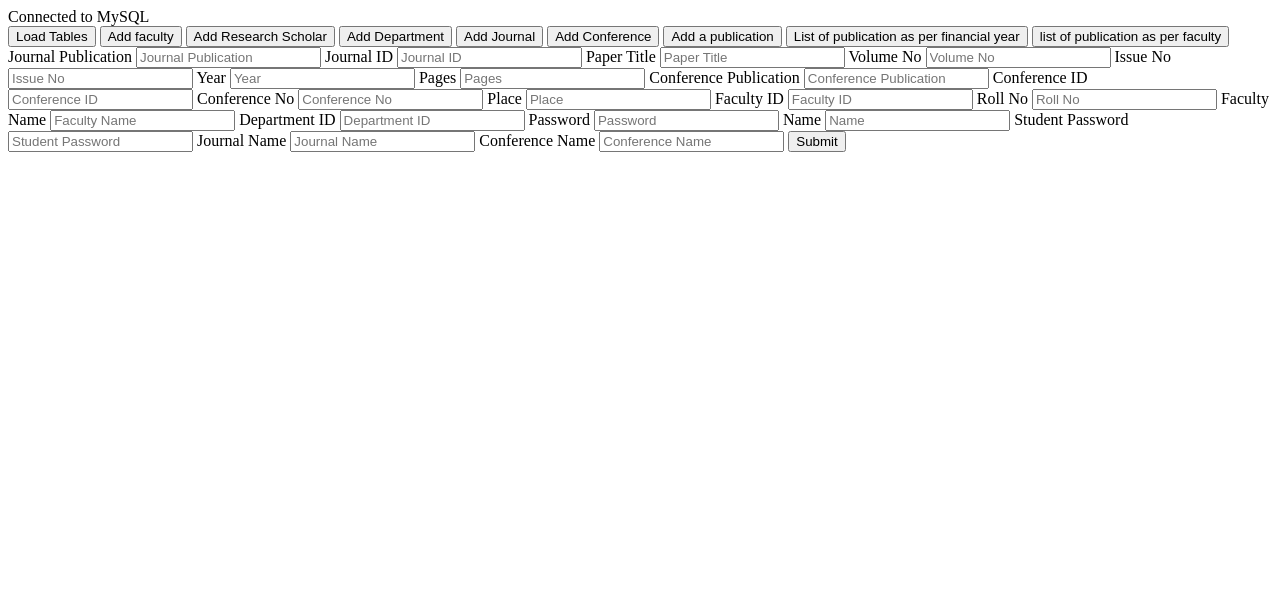
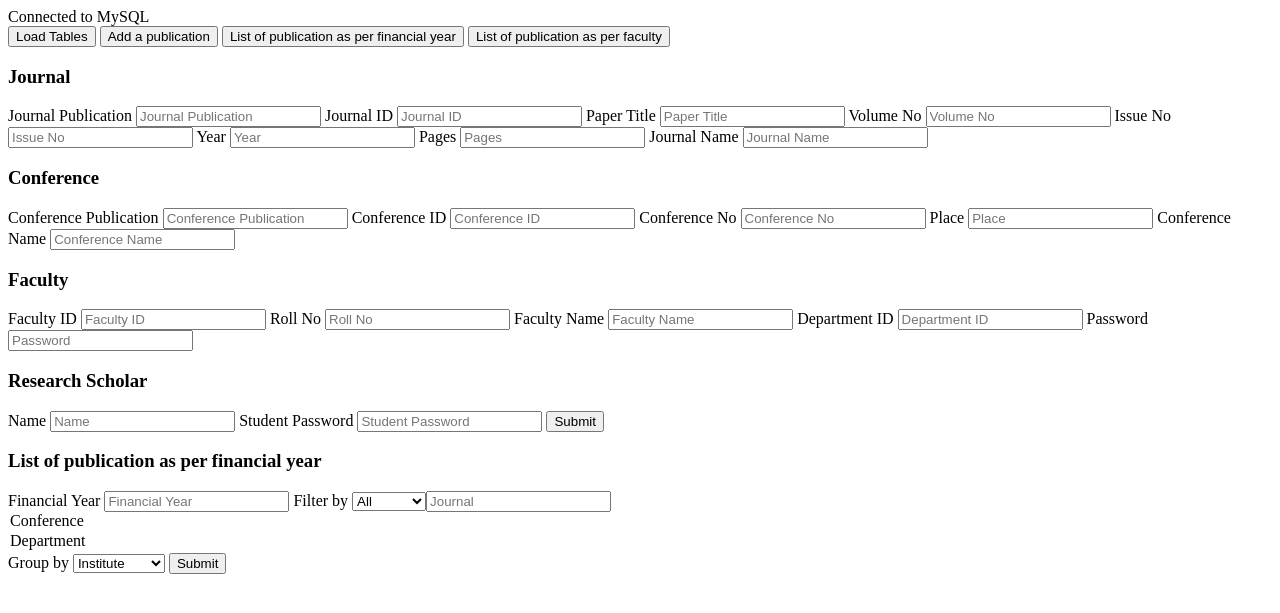
Before and after one commit to Chetan-Chinchulkar/Journal-Database, a PHP site: page / in a window 1280 px wide. Shown: the top 613 px of the page. Run offline with PHP 8.4, Linux system fonts and the light colour scheme; data that the repository does not hold is empty.

Commit message:
backup: group by

```diff
--- a/index.php
+++ b/index.php
@@ -14,22 +14,15 @@ include 'connect.php';
 </head>
 <style>
     section{
-        /* display: hidden; */
+        /* display: none; */
     }
 </style>
 <body>
 
-    <button id="load" class="load">Load Tables</button>
-
-    <button>Add faculty</button>
-    <button>Add Research Scholar</button>
-    <button>Add Department</button>
-    <button>Add Journal</button>
-    <button>Add Conference</button>
-
-    <button>Add a publication</button>
-    <button>List of publication as per financial year</button>
-    <button>list of publication as per faculty</button>
+    <button id="load" class="load" onclick="">Load Tables</button>
+    <button id="add" class="add" onclick="addPub()">Add a publication</button>
+    <button onclick="listFinan()">List of publication as per financial year</button>
+    <button onclick="listFac()">List of publication as per faculty</button>
 
     <section>
 
@@ -38,9 +31,12 @@ include 'connect.php';
 
     </section>
 
-    <section id="load_tables" class="load_tables">
+    <section id="load_tables" class="load_tables" >
         <!-- form for entering journal details -->
         <form id="add_journal" class="add_journal" action="">
+
+            <h3>Journal</h3>
+
             <!-- label and  input for jour_pub,jour_id,paper_title,volume_no, issue_no, year and pages -->
             <label for="jour_pub">Journal Publication</label>
             <input type="text" name="jour_pub" id="jour_pub" placeholder="Journal Publication">
@@ -56,7 +52,11 @@ include 'connect.php';
             <input type="text" name="year" id="year" placeholder="Year">
             <label for="pages">Pages</label>
             <input type="text" name="pages" id="pages" placeholder="Pages">
+            <label for="jour_name">Journal Name</label>
+            <input type="text" name="jour_name" id="jour_name" placeholder="Journal Name">
 
+
+            <h3>Conference</h3>
 
             <label for="conf_pub">Conference Publication</label>
             <input type="text" name="conf_pub" id="conf_pub" placeholder="Conference Publication">
@@ -66,6 +66,11 @@ include 'connect.php';
             <input type="text" name="conf_no" id="conf_no" placeholder="Conference No">
             <label for="place">Place</label>
             <input type="text" name="place" id="place" placeholder="Place">
+            <label for="conf_name">Conference Name</label>
+            <input type="text" name="conf_name" id="conf_name" placeholder="Conference Name">
+
+
+            <h3>Faculty</h3>
 
             <!-- label and input for fac_id -->
             <label for="fac_id">Faculty ID</label>
@@ -82,19 +87,14 @@ include 'connect.php';
             <label for="password">Password</label>
             <input type="text" name="password" id="password" placeholder="Password">
 
+            <h3>Research Scholar</h3>
+
             <!-- label and input for name, student password -->
             <label for="name">Name</label>
             <input type="text" name="name" id="name" placeholder="Name">
             <label for="student_password">Student Password</label>
             <input type="text" name="student_password" id="student_password" placeholder="Student Password">
 
-            <!-- label and input for jour_name -->
-            <label for="jour_name">Journal Name</label>
-            <input type="text" name="jour_name" id="jour_name" placeholder="Journal Name">
-
-            <!-- label and input for conf_name -->
-            <label for="conf_name">Conference Name</label>
-            <input type="text" name="conf_name" id="conf_name" placeholder="Conference Name">
 
             <!-- submit button -->
 
@@ -109,8 +109,113 @@ include 'connect.php';
 
 
 
-    <section id=""></section>
+    <section id="list_finance" class="list_finance">
+        <!-- form for listing publication as per financial year -->
+        <form id="list_finan" class="list_finan" action="">
 
+            <h3>List of publication as per financial year</h3>
+
+            <!-- label and input for financial year -->
+            <label for="finan_year">Financial Year</label>
+            <input type="text" name="finan_year" id="finan_year" placeholder="Financial Year">
+            <!-- extra option for all, journal, Conference, Department wise -->
+            <label for="filter">Filter by</label>
+            <select name="filter" id="filter">
+                <option value="all">All</option>
+                <option value="journal">Journal :
+                    <!-- input for journal -->
+                    <input type="text" name="journal" id="journal" placeholder="Journal">
+
+                </option>
+                <option value="conference">Conference</option>
+                <option value="department">Department</option>
+            </select>
+            <label for="group">Group by</label>
+            <select name="group" id="group">
+                <option value="institute">Institute</option>
+                <option value="department">Department</option>
+            </select>
+
+
+
+            <!-- submit button -->
+            <button type="submit" id="submit_list_finan" class="submit_list_finan">Submit</button>
+
+            <?php
+                $sql = "SELECT * FROM journalrecord";
+                // if filter is not all
+                if(isset($_POST['filter']) && $_POST['filter'] != 'all'){
+                    // if filter is journal
+                    if($_POST['filter'] == 'journal'){
+                        // if journal is not empty
+                        if(isset($_POST['journal']) && $_POST['journal'] != ''){
+                            $sql = "SELECT * FROM journalrecord WHERE journal_name = '".$_POST['journal']."'";
+                        }
+                    }
+                    // if filter is conference
+                    if($_POST['filter'] == 'conference'){
+                        // if conference is not empty
+                        if(isset($_POST['conference']) && $_POST['conference'] != ''){
+                            $sql = "SELECT * FROM journalrecord WHERE conference_name = '".$_POST['conference']."'";
+                        }
+                    }
+                    // if filter is department
+                    if($_POST['filter'] == 'department'){
+                        // if department is not empty
+                        if(isset($_POST['department']) && $_POST['department'] != ''){
+                            $sql = "SELECT * FROM journalrecord WHERE department_name = '".$_POST['department']."'";
+                        }
+                    }
+                }
+                $result = mysqli_query($connection, $sql);
+                $resultCheck = mysqli_num_rows($result);
+
+                // display in table format
+                if($resultCheck > 0){
+                    echo "<table>
+                    <tr>
+                    <th>Journal Publication</th>
+                    <th>Journal ID</th>
+                    <th>Paper Title</th>
+                    <th>Volume No</th>
+                    <th>Issue No</th>
+                    <th>Year</th>
+                    <th>Pages</th>
+                    <th>Journal Name</th>
+                    </tr>";
+                    while($row = mysqli_fetch_assoc($result)){
+                        echo "<tr><td>" . $row["jour_pub"]. "</td><td>" . $row["jour_id"] . "</td><td>" . $row["paper_title"] . "</td><td>" . $row["volume_no"] . "</td><td>" . $row["issue_no"] . "</td><td>" . $row["year"] . "</td><td>" . $row["pages"] . "</td><td>" . $row["jour_name"] . "</td></tr>";
+                    }
+                    echo "</table>";
+                }
+            ?>
+
+        </form>
+    </section>
+
+    <section id="list_faculty" class="list_faculty"></section>
+
+
+    <script>
+        function addPub(){
+            document.getElementById("load_tables").style.display = "block";
+            document.getElementById("list_finance").style.display = "none";
+            document.getElementById("list_faculty").style.display = "none";
+        }
+
+        function listFinan(){
+            document.getElementById("load_tables").style.display = "none";
+            document.getElementById("list_finance").style.display = "block";
+            document.getElementById("list_faculty").style.display = "none";
+        }
+
+        function listFac(){
+            document.getElementById("load_tables").style.display = "none";
+            document.getElementById("list_finance").style.display = "none";
+            document.getElementById("list_faculty").style.display = "block";
+        }
+
+    </script>
 
 </body>
 </html>
```
